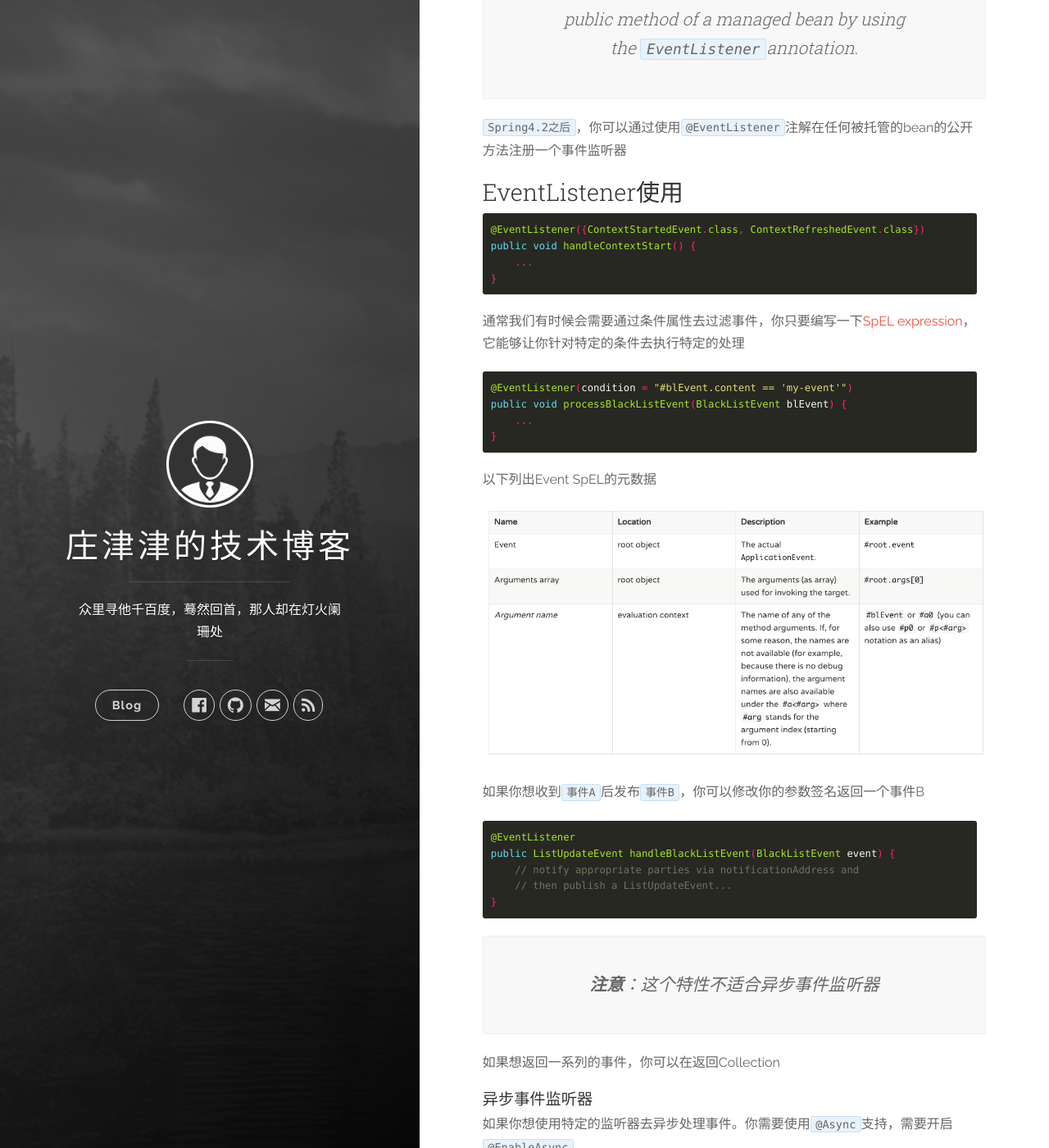
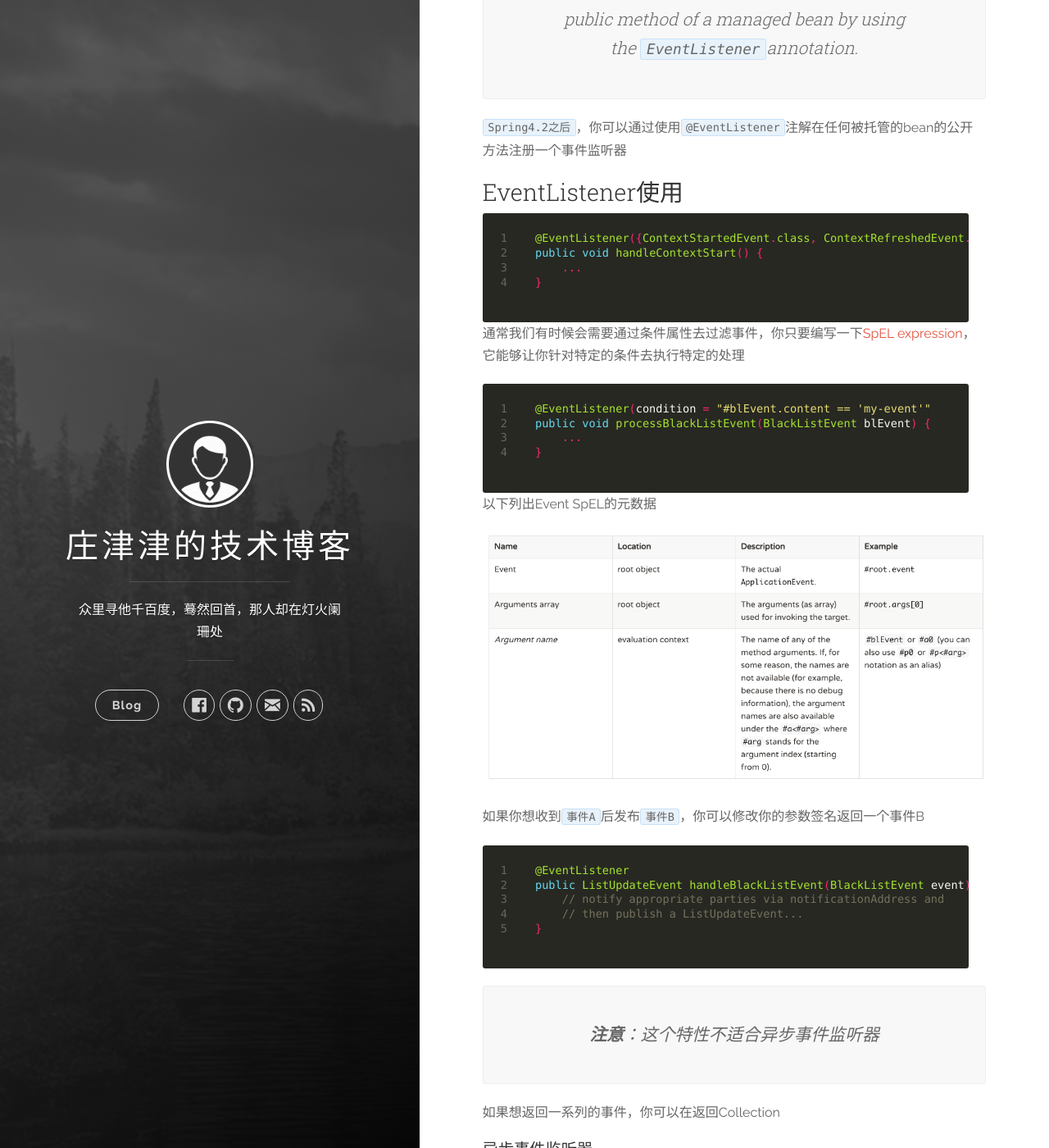
Before and after one commit to zhuangjinjin/zhuangjinjin.github.io, a Jekyll site: the page built from _posts/2019-03-28-SpringBoot 2.1.2.md, in a window 1280 px wide and 1400 px high, scrolled down 1226 px. Shown: the whole window at 82% size. Built offline with Jekyll 4.4.1, drawn with Linux system fonts in a browser that asks for light colours; some of the changed text lies outside the part shown.

Commit message:
FIX modify css style

```diff
--- a/_config.yml
+++ b/_config.yml
@@ -30,6 +30,8 @@ paginate: 10
 permalink: /:year/:title/
 markdown: kramdown
 highlighter: rouge
+permalink: pretty
+
 
 sass:
     sass_dir: _sass
@@ -42,8 +44,8 @@ kramdown:
     span:
       line_numbers: false
     block:
-      # line_numbers: true
-      # start_line: 1
+      line_numbers: true
+      start_line: 1
 
 
 
--- a/_sass/uno.scss
+++ b/_sass/uno.scss
@@ -1026,13 +1026,13 @@ code {
 	font-size: .85em; }
 
 pre {
-	margin-bottom: 1.3em;
+	// margin-bottom: 1.3em;
 	/* padding: 1em 2.5%;
 	background: #e8f2fb;
 	border: 1px solid #c9e1f6; */
 	border-radius: 3px;
 	font-family: Consolas, Menlo, Monaco, Lucida Console, Liberation Mono, DejaVu Sans Mono, Bitstream Vera Sans Mono, Courier New, monospace, serif;
-	font-size: .9em;
+	font-size: 1.0em;
 	font-weight: normal;
 	line-height: 1.3em; }
 	pre code {
--- a/css/main.scss
+++ b/css/main.scss
@@ -8,7 +8,8 @@
 
 pre.highlight,
 .highlight pre {
-  padding: 10px;
+  padding: 5px;
+  overflow-x: auto;
 }
 
 pre.highlight code,
```
